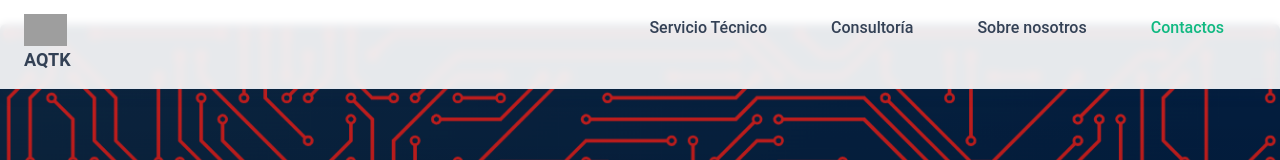
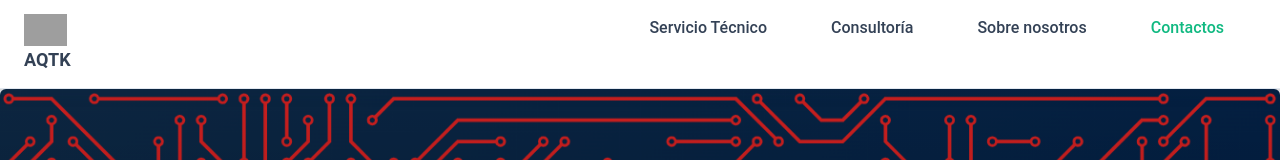
Before and after one commit to iacubdiego/aqtksa-front-react, a React (Create React App) app in the folder aqtksa-front-react/: page / in a window 1280 px wide. Shown: the top 160 px of the page. Built offline with nearby package versions, Linux system fonts and the light colour scheme; grey boxes are pictures that could not be loaded.

Commit message:
corregi navbar, espacios y estilos

```diff
--- /dev/null
+++ b/aqtksa-front-react/src/components/ListOfProduct/ListOfProduct.css
@@ -0,0 +1,31 @@
+:root {
+    --gridList-column: 250px;
+    --gridList-rows: 250px;
+    --gridList-gap: 6px;
+  }
+
+  .ListOfProduct {
+    display: grid;
+    min-height: 100vh;
+    grid-template-columns: repeat(auto-fit, minmax(var(--gridList-column), 1fr));
+    grid-auto-rows: var(--gridList-rows);
+    grid-template-rows: masonry;
+    grid-auto-flow: row dense;
+    grid-gap: var(--gridList-gap, 6px);
+    gap: var(--gridList-gap, 6px);
+    align-items: center;
+  }
+
+  @media screen and (min-width: 37.5rem) {
+    :root {
+      --gridList-column: 180px;
+      --gridList-rows: 200px;
+    }
+  }
+
+  @media screen and (min-width: 60rem) {
+    :root {
+      --gridList-column: 300px;
+      --gridList-rows: 210px;
+    }
+  }
--- /dev/null
+++ b/aqtksa-front-react/src/components/ListOfProduct/ListOfProducts.jsx
@@ -0,0 +1,83 @@
+// import React from 'react'
+// import Products from '../Products'
+// import './ListOfProduct.css'
+
+// import producto_ideal_lanxpolore from '../images/producto_ideal_lanxplorer.png'
+// import producto_key_signal from '../images/producto_key_signal.png'
+// import producto_itech_Power_Meter from '../images/producto_itech_Power_Meter.png'
+// import producto_itech_LED_High_Power from '../images/producto_itech_LED_High_Power.png'
+
+// import banner_keysight from '../images/banner_keysight.png'
+
+// const products = [
+//   {
+//     id: 1,
+//     image: producto_ideal_lanxpolore,
+//     title: 'LanXPLORER',
+//     description: 'In-Line network tester for LAN management with active and passive troubleshooting capabilities for Ethernet connectivity and cabling issues in multi-media environments including copper,fibre and WiFi.',
+//     brand: 'Ideal',
+//     brandbaner: "{banner_oscilloquartz}",
+//   },
+//   {
+//     id: 2,
+//     image: producto_itech_Power_Meter,
+//     title: 'Power Meter',
+//     description: 'Maximum input 600Vrms and 20Arms. Bandwidth 100KHZ. Voltage, Current, Power, Frequency, Harmonics. USB, GPIB, RS232, LAN remote control.',
+//     brand: 'Itech',
+//     brandbaner: {banner_keysight},
+//   },
+//   {
+//     id: 3,
+//     image: producto_key_signal,
+//     title: 'Signal Generators',
+//     description: 'Keysight offers the widest selection of baseband, RF, and microwave signal generator products from baseband to 67 GHz.',
+//     brand: 'Keysight',
+//     brandbaner: {banner_keysight},
+
+//   },
+//   {
+//     id: 4,
+//     image: producto_itech_LED_High_Power,
+//     title: 'LED High Power DC E-Load',
+//     description: 'Simulate real output of LED lights. CR-LED mode. Duty ratio PWM dimming output port. I-pp/I-max. LED driver power dimming test.',
+//     brand: 'Keysight',
+//   },
+//   {
+//     id: 5,
+//     image: producto_key_signal,
+//     title: 'Signal Generators',
+//     description: 'Keysight offers the widest selection of baseband, RF, and microwave signal generator products from baseband to 67 GHz.',
+//     brand: 'Keysight',
+//   },
+//   {
+//     id: 6,
+//     image: producto_key_signal,
+//     title: 'Signal Generators',
+//     description: 'Keysight offers the widest selection of baseband, RF, and microwave signal generator products from baseband to 67 GHz.',
+//     brand: 'Keysight',
+//   },
+//   {
+//     id: 7,
+//     image: producto_key_signal,
+//     title: 'Signal Generators',
+//     description: 'Keysight offers the widest selection of baseband, RF, and microwave signal generator products from baseband to 67 GHz.',
+//     brand: 'Keysight',
+//   },
+//   // Agrega más productos aquí
+// ];
+
+
+// export default function ListOfProducts ({products}) {
+//   return <div className='ListOfProduct'>
+//     {
+//       products.map(({id, image, title}) =>
+//         <Products
+//           id={id}
+//           key={id}
+//           image={image}
+//           title={title}
+//         />
+//       )
+//     }
+//   </div>
+// }
--- a/aqtksa-front-react/src/components/ListOfProducts.jsx
+++ /dev/null
@@ -1,17 +0,0 @@
-import React from 'react'
-import Products from '../Products'
-
-export default function ListOfProducts ({products}) {
-  return <div >
-    {
-      products.map(({id, image, title}) =>
-        <Products
-          id={id}
-          key={id}
-          image={image}
-          title={title}
-        />
-      )
-    }
-  </div>
-}
--- a/aqtksa-front-react/src/components/Navbar.jsx
+++ b/aqtksa-front-react/src/components/Navbar.jsx
@@ -1,5 +1,5 @@
 import React, { useState } from "react"
-import { Link, Route } from "wouter";
+import { Link } from "wouter";
 
 import logo from '../images/aqtksa_logo_solo.png'
 
@@ -9,7 +9,7 @@ export default function Navbar() {
   return (
     <>
       {/*<!-- Component: Basic Navbar --> */}
-      <header className="border-b-1 bg-gray-100 fixed z-20 w-full border-b border-slate-200 bg-white/90 shadow-lg shadow-slate-700/5 after:absolute after:top-full after:left-0 after:z-10 after:block after:h-px after:w-full after:bg-slate-200 lg:border-slate-200 lg:backdrop-blur-sm lg:after:hidden">
+      <header className="border-b-1 bg-gray-100 sticky top-0 inset-x-0 z-50 border-b border-slate-200 bg-white/90 shadow-lg shadow-slate-700/5 after:absolute after:top-full after:left-0 after:z-10 after:block after:h-px after:w-full after:bg-slate-200 lg:border-slate-200 lg:backdrop-blur-sm lg:after:hidden">
         <div className="relative mx-auto max-w-full px-6 lg:max-w-5xl xl:max-w-7xl 2xl:max-w-[96rem]">
           <nav
             aria-label="main navigation"
--- a/aqtksa-front-react/src/components/Products.jsx
+++ b/aqtksa-front-react/src/components/Products.jsx
@@ -1,4 +1,4 @@
-import React, { Component } from 'react'
+import React from 'react'
 import producto_ideal_lanxpolore from '../images/producto_ideal_lanxplorer.png'
 import producto_key_signal from '../images/producto_key_signal.png'
 import producto_itech_Power_Meter from '../images/producto_itech_Power_Meter.png'
--- /dev/null
+++ b/aqtksa-front-react/src/pages/Nosotros/Nosotros.jsx
@@ -0,0 +1,11 @@
+import React from 'react'
+
+const Nosotros = () => {
+    return(
+    <div>
+        Sobre Nosotros
+    </div>
+    )
+}
+
+export default Nosotros
--- /dev/null
+++ b/aqtksa-front-react/src/pages/galeria/index.jsx
@@ -0,0 +1,15 @@
+import ListOfProduct from '../../components/ListOfProduct/ListOfProducts.jsx'
+// import Products from '../../components/Products.jsx'
+
+const Galeria = () => {
+    return(
+
+        <div className="App-wrapper">
+          <ListOfProduct />
+          {/* <div id="visor" ref={externalRef}></div> */}
+        </div>
+
+    )
+}
+
+export default Galeria
```
Also changed, not shown: aqtksa-front-react/src/App.js (+3 -5 lines), aqtksa-front-react/src/components/Galeria/Galeria.jsx (renamed from aqtksa-front-react/src/components/Galeria.jsx, +5 -5 lines).
